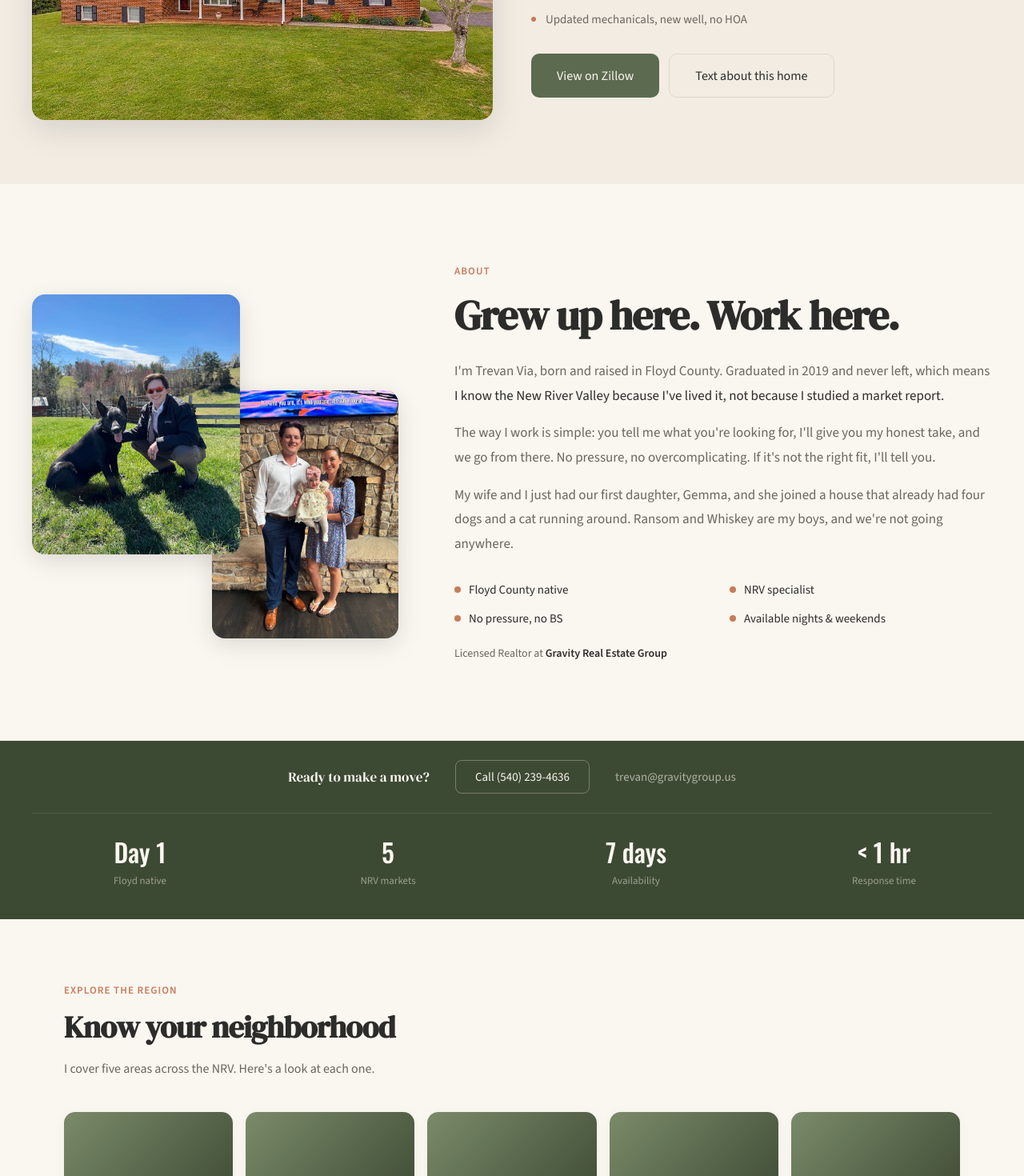
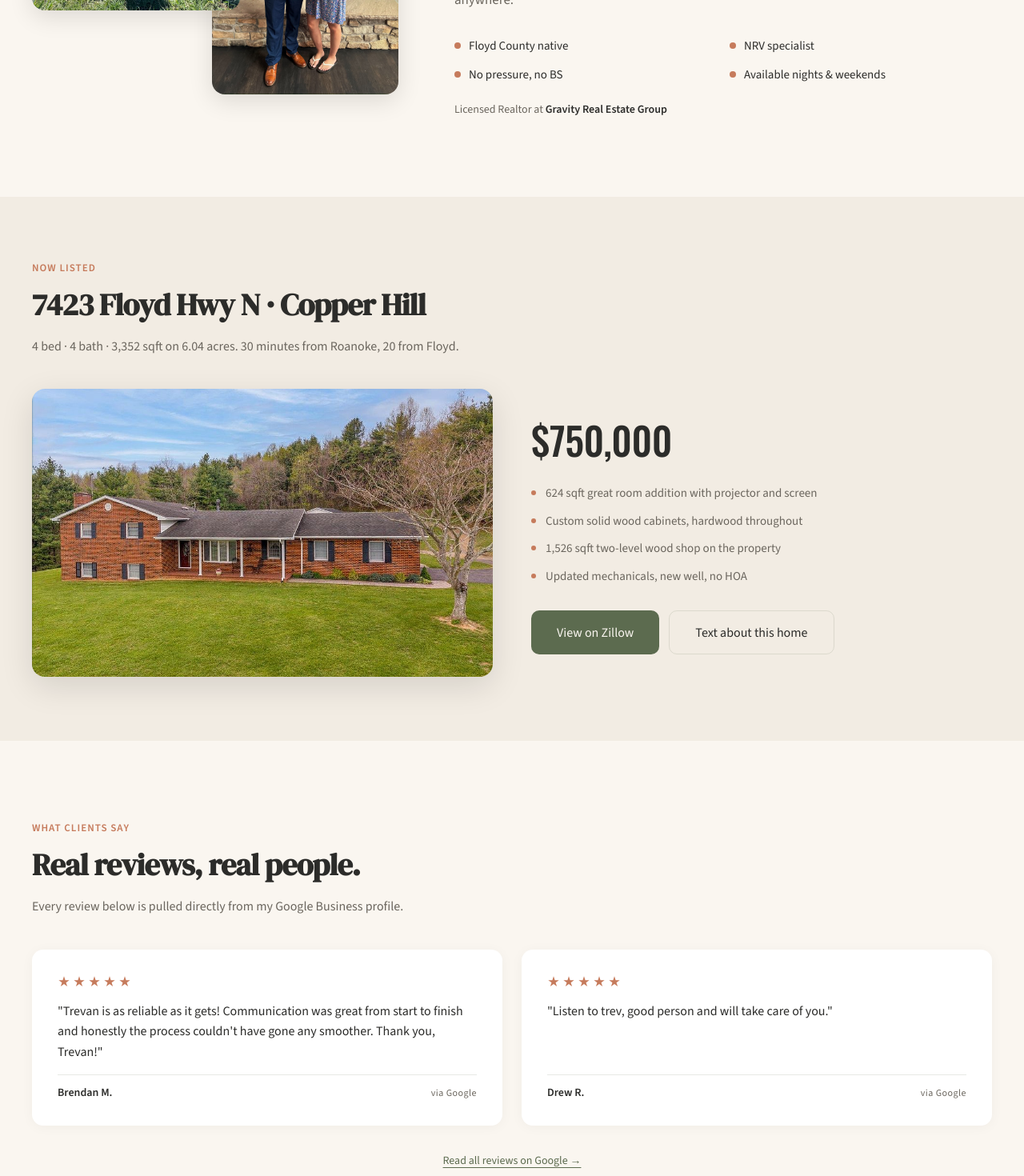
Before and after one commit to TrevanVia/trevan-via-realty, a React (Vite) app: page / in a window 1280 px wide. Shown: the part 1100-2570 px from the top of the page at 80% size. Built offline with nearby package versions, Linux system fonts and the light colour scheme.

Commit message:
Add testimonials, reorder homepage, add Floyd area photos

```diff
--- a/src/data/areas.js
+++ b/src/data/areas.js
@@ -99,6 +99,8 @@ export const areas = {
     slug: 'floyd-county',
     heroSub: 'Rolling farmland, artist communities, the famous Friday Night Jamboree, and Blue Ridge mountain views from every direction. One stoplight, zero pretension.',
     pop: '~15,600', median: '$216K', schoolRating: 'B', badge: '84% homeownership',
+    heroImage: '/floyd-parkway.jpg',
+    gallery: ['/floyd-downtown.jpg'],
     whyTitle: 'A different kind of living',
     whySub: "Floyd isn't for everyone and that's exactly the point. If you want space, quiet, community, and mountains, there's nowhere better in Virginia.",
     whyCards: [
--- a/src/pages/Home.jsx
+++ b/src/pages/Home.jsx
@@ -1,6 +1,23 @@
 import { Link } from 'react-router-dom'
 import { useState } from 'react'
 import SEO from '../components/SEO'
+
+const testimonials = [
+  {
+    name: 'Brendan M.',
+    text: "Trevan is as reliable as it gets! Communication was great from start to finish and honestly the process couldn't have gone any smoother. Thank you, Trevan!",
+  },
+  {
+    name: 'Drew R.',
+    text: "Listen to trev, good person and will take care of you.",
+  },
+]
+
+const Star = () => (
+  <svg width="16" height="16" viewBox="0 0 24 24" fill="var(--terracotta)" style={{ flexShrink: 0 }}>
+    <path d="M12 2l2.39 7.36H22l-6.19 4.5L18.18 21 12 16.5 5.82 21l2.37-7.14L2 9.36h7.61z" />
+  </svg>
+)
 
 export default function Home() {
   const [lightbox, setLightbox] = useState(null)
@@ -31,6 +48,38 @@ export default function Home() {
           <p style={{ fontSize: 14, color: 'var(--warm-gray)', fontWeight: 300 }}>
             Licensed Realtor at <strong style={{ color: 'var(--charcoal)', fontWeight: 500 }}>Gravity Real Estate Group</strong> · (540) 239-4636
           </p>
+        </div>
+      </section>
+
+      {/* ABOUT */}
+      <section className="section-pad" style={{ padding: '100px 40px', background: 'var(--warm-cream)' }} id="about">
+        <div className="about-grid" style={{ maxWidth: 1200, margin: '0 auto', display: 'grid', gridTemplateColumns: '0.8fr 1.2fr', gap: 80, alignItems: 'center' }}>
+          <div style={{ position: 'relative', minHeight: 420 }}>
+            <div onClick={() => setLightbox('/trevan-ransom.webp')} style={{ position: 'absolute', top: 0, left: 0, width: '58%', aspectRatio: '4/5', backgroundImage: 'url(/trevan-ransom.webp)', backgroundSize: 'cover', backgroundPosition: 'center', borderRadius: 16, cursor: 'pointer', zIndex: 2, boxShadow: '0 8px 30px rgba(0,0,0,0.12)' }} />
+            <div onClick={() => setLightbox('/family.jpg')} style={{ position: 'absolute', bottom: -10, right: -10, width: '52%', aspectRatio: '3/4', backgroundImage: 'url(/family.jpg)', backgroundSize: 'cover', backgroundPosition: 'center top', borderRadius: 16, cursor: 'pointer', zIndex: 1, boxShadow: '0 8px 30px rgba(0,0,0,0.12)' }} />
+          </div>
+          <div>
+            <div className="section-tag">About</div>
+            <h2 style={{ fontFamily: 'var(--font-display)', fontSize: 'clamp(36px, 4vw, 52px)', color: 'var(--charcoal)', marginBottom: 20, letterSpacing: '-0.02em' }}>Grew up here. Work here.</h2>
+            <p style={{ fontSize: 17, color: 'var(--warm-gray)', lineHeight: 1.8, fontWeight: 300, marginBottom: 16 }}>
+              I'm Trevan Via, born and raised in Floyd County. Graduated in 2019 and never left, which means <strong style={{ color: 'var(--charcoal)', fontWeight: 500 }}>I know the New River Valley because I've lived it, not because I studied a market report.</strong>
+            </p>
+            <p style={{ fontSize: 17, color: 'var(--warm-gray)', lineHeight: 1.8, fontWeight: 300, marginBottom: 16 }}>
+              The way I work is simple: you tell me what you're looking for, I'll give you my honest take, and we go from there. No pressure, no overcomplicating. If it's not the right fit, I'll tell you.
+            </p>
+            <p style={{ fontSize: 17, color: 'var(--warm-gray)', lineHeight: 1.8, fontWeight: 300, marginBottom: 16 }}>
+              My wife and I just had our first daughter, Gemma, and she joined a house that already had four dogs and a cat running around. Ransom and Whiskey are my boys, and we're not going anywhere.
+            </p>
+            <div className="qualities-grid" style={{ display: 'grid', gridTemplateColumns: '1fr 1fr', gap: 16, marginTop: 32 }}>
+              {['Floyd County native', 'NRV specialist', 'No pressure, no BS', 'Available nights & weekends'].map(q => (
+                <div key={q} style={{ display: 'flex', alignItems: 'center', gap: 10, fontSize: 15, fontWeight: 500 }}>
+                  <span style={{ width: 8, height: 8, borderRadius: '50%', background: 'var(--terracotta)', flexShrink: 0 }} />
+                  {q}
+                </div>
+              ))}
+            </div>
+            <p style={{ fontSize: 14, color: 'var(--warm-gray)', marginTop: 24, fontWeight: 300 }}>Licensed Realtor at <strong style={{ color: 'var(--charcoal)' }}>Gravity Real Estate Group</strong></p>
+          </div>
         </div>
       </section>
 
@@ -66,34 +115,34 @@ export default function Home() {
         </div>
       </section>
 
-      {/* ABOUT */}
-      <section className="section-pad" style={{ padding: '100px 40px', background: 'var(--warm-cream)' }} id="about">
-        <div className="about-grid" style={{ maxWidth: 1200, margin: '0 auto', display: 'grid', gridTemplateColumns: '0.8fr 1.2fr', gap: 80, alignItems: 'center' }}>
-          <div style={{ position: 'relative', minHeight: 420 }}>
-            <div onClick={() => setLightbox('/trevan-ransom.webp')} style={{ position: 'absolute', top: 0, left: 0, width: '58%', aspectRatio: '4/5', backgroundImage: 'url(/trevan-ransom.webp)', backgroundSize: 'cover', backgroundPosition: 'center', borderRadius: 16, cursor: 'pointer', zIndex: 2, boxShadow: '0 8px 30px rgba(0,0,0,0.12)' }} />
-            <div onClick={() => setLightbox('/family.jpg')} style={{ position: 'absolute', bottom: -10, right: -10, width: '52%', aspectRatio: '3/4', backgroundImage: 'url(/family.jpg)', backgroundSize: 'cover', backgroundPosition: 'center top', borderRadius: 16, cursor: 'pointer', zIndex: 1, boxShadow: '0 8px 30px rgba(0,0,0,0.12)' }} />
+      {/* TESTIMONIALS */}
+      <section style={{ padding: '100px 40px', background: 'var(--warm-cream)' }}>
+        <div className="mobile-center" style={{ maxWidth: 1200, margin: '0 auto' }}>
+          <div className="section-tag">What clients say</div>
+          <h2 className="section-title">Real reviews, real people.</h2>
+          <p className="section-sub">Every review below is pulled directly from my Google Business profile.</p>
+
+          <div className="testimonials-grid" style={{ display: 'grid', gridTemplateColumns: 'repeat(2, 1fr)', gap: 24, marginTop: 40 }}>
+            {testimonials.map(t => (
+              <div key={t.name} style={{ background: 'white', borderRadius: 14, padding: 32, boxShadow: '0 2px 16px rgba(0,0,0,0.04)', display: 'flex', flexDirection: 'column', gap: 16, textAlign: 'left' }}>
+                <div style={{ display: 'flex', gap: 3 }}>
+                  {[...Array(5)].map((_, i) => <Star key={i} />)}
+                </div>
+                <p style={{ fontSize: 16, color: 'var(--charcoal)', lineHeight: 1.6, fontWeight: 400, fontStyle: 'normal' }}>
+                  "{t.text}"
+                </p>
+                <div style={{ display: 'flex', justifyContent: 'space-between', alignItems: 'center', marginTop: 'auto', paddingTop: 12, borderTop: '1px solid var(--light-border)' }}>
+                  <span style={{ fontSize: 14, fontWeight: 600, color: 'var(--charcoal)' }}>{t.name}</span>
+                  <span style={{ fontSize: 12, color: 'var(--warm-gray)', fontWeight: 500, letterSpacing: '0.04em' }}>via Google</span>
+                </div>
+              </div>
+            ))}
           </div>
-          <div>
-            <div className="section-tag">About</div>
-            <h2 style={{ fontFamily: 'var(--font-display)', fontSize: 'clamp(36px, 4vw, 52px)', color: 'var(--charcoal)', marginBottom: 20, letterSpacing: '-0.02em' }}>Grew up here. Work here.</h2>
-            <p style={{ fontSize: 17, color: 'var(--warm-gray)', lineHeight: 1.8, fontWeight: 300, marginBottom: 16 }}>
-              I'm Trevan Via, born and raised in Floyd County. Graduated in 2019 and never left, which means <strong style={{ color: 'var(--charcoal)', fontWeight: 500 }}>I know the New River Valley because I've lived it, not because I studied a market report.</strong>
-            </p>
-            <p style={{ fontSize: 17, color: 'var(--warm-gray)', lineHeight: 1.8, fontWeight: 300, marginBottom: 16 }}>
-              The way I work is simple: you tell me what you're looking for, I'll give you my honest take, and we go from there. No pressure, no overcomplicating. If it's not the right fit, I'll tell you.
-            </p>
-            <p style={{ fontSize: 17, color: 'var(--warm-gray)', lineHeight: 1.8, fontWeight: 300, marginBottom: 16 }}>
-              My wife and I just had our first daughter, Gemma, and she joined a house that already had four dogs and a cat running around. Ransom and Whiskey are my boys, and we're not going anywhere.
-            </p>
-            <div className="qualities-grid" style={{ display: 'grid', gridTemplateColumns: '1fr 1fr', gap: 16, marginTop: 32 }}>
-              {['Floyd County native', 'NRV specialist', 'No pressure, no BS', 'Available nights & weekends'].map(q => (
-                <div key={q} style={{ display: 'flex', alignItems: 'center', gap: 10, fontSize: 15, fontWeight: 500 }}>
-                  <span style={{ width: 8, height: 8, borderRadius: '50%', background: 'var(--terracotta)', flexShrink: 0 }} />
-                  {q}
-                </div>
-              ))}
-            </div>
-            <p style={{ fontSize: 14, color: 'var(--warm-gray)', marginTop: 24, fontWeight: 300 }}>Licensed Realtor at <strong style={{ color: 'var(--charcoal)' }}>Gravity Real Estate Group</strong></p>
+
+          <div style={{ marginTop: 32, textAlign: 'center' }}>
+            <a href="https://www.google.com/search?q=trevan+via+realty" target="_blank" rel="noreferrer" style={{ fontSize: 14, color: 'var(--olive)', fontWeight: 500, textDecoration: 'underline', textUnderlineOffset: 4 }}>
+              Read all reviews on Google →
+            </a>
           </div>
         </div>
       </section>
```
Also changed, not shown: src/pages/AreaGuide.jsx (+19 -2 lines), public/floyd-downtown.jpg (added), public/floyd-parkway.jpg (added).
